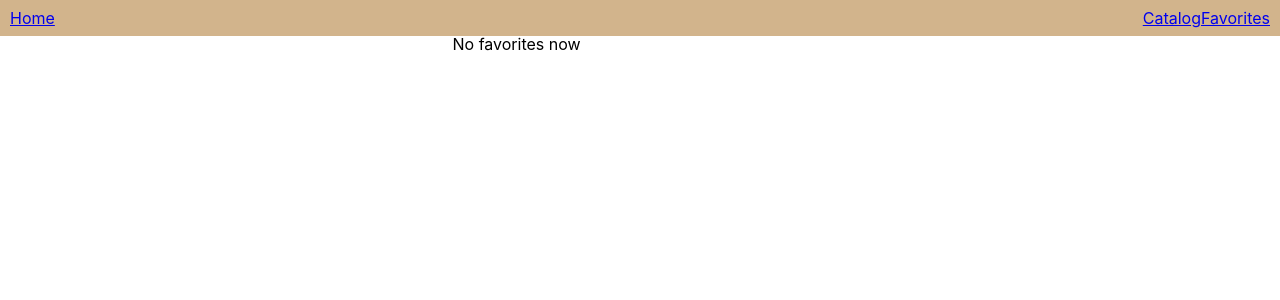
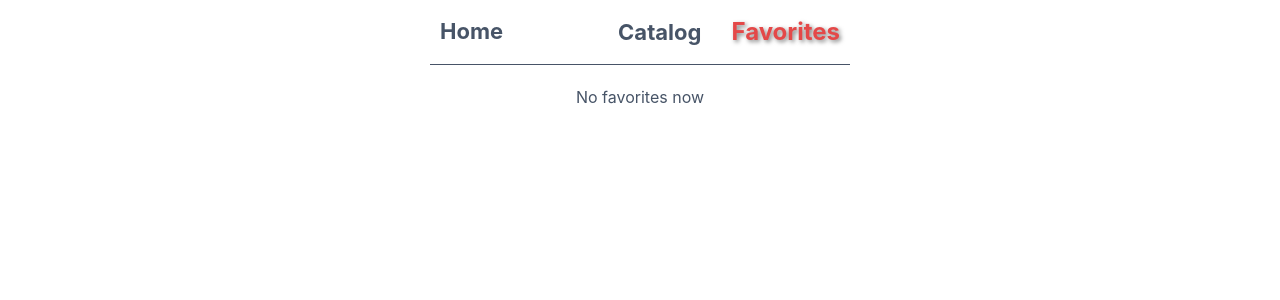
Before and after one commit to summermoved0n/Campervans-project, a React (Create React App) app: page /Campervans-project/favorites in a window 1280 px wide. Shown: the top 300 px of the page. Built offline with nearby package versions, Linux system fonts and the light colour scheme.

Commit message:
header job

```diff
--- a/package.json
+++ b/package.json
@@ -20,6 +20,7 @@
     "react-scripts": "5.0.1",
     "react-transition-group": "^4.4.5",
     "redux-persist": "^6.0.0",
+    "styled-components": "^6.1.12",
     "web-vitals": "^2.1.3"
   },
   "scripts": {
--- a/src/components/Navigation/Navigation.jsx
+++ b/src/components/Navigation/Navigation.jsx
@@ -1,5 +1,6 @@
 import React from 'react';
-import { NavLink, Outlet } from 'react-router-dom';
+import { Outlet } from 'react-router-dom';
+import { StyledLink } from 'services/styles/styledComponents';
 
 import css from './Navigation.module.css';
 
@@ -8,11 +9,11 @@ export default function Navigation() {
     <>
       <header className={css.header}>
         <div>
-          <NavLink to="/">Home</NavLink>
+          <StyledLink to="/">Home</StyledLink>
         </div>
-        <div>
-          <NavLink to="/catalog">Catalog</NavLink>
-          <NavLink to="/favorites">Favorites</NavLink>
+        <div className={css.header_right_wraper}>
+          <StyledLink to="/catalog">Catalog</StyledLink>
+          <StyledLink to="/favorites">Favorites</StyledLink>
         </div>
       </header>
       <div className={css.conteiner}>
--- a/src/components/Navigation/Navigation.module.css
+++ b/src/components/Navigation/Navigation.module.css
@@ -6,8 +6,16 @@
 }
 
 .header {
-  background-color: tan;
-  padding: 10px 10px;
+  margin: 0 auto;
+  width: 400px;
+  padding: 20px 10px;
   display: flex;
   justify-content: space-between;
+  border-bottom: 1px solid var(--text);
 }
+
+.header_right_wraper {
+  display: flex;
+  align-items: center;
+  gap: 30px;
+}
--- a/src/pages/CamperList/CamperList.jsx
+++ b/src/pages/CamperList/CamperList.jsx
@@ -56,7 +56,7 @@ export default function CamperList() {
             ))}
           </ul>
         ) : (
-          <p>
+          <p className={css.cstalog_nocontent_msg}>
             Can't find any campervan in this location <span>🤷‍♂️</span>
           </p>
         )}
--- a/src/pages/CamperList/CamperList.module.css
+++ b/src/pages/CamperList/CamperList.module.css
@@ -1,6 +1,7 @@
 .catalog_block {
   display: flex;
   flex-direction: column;
+  align-items: center;
 }
 
 .catalog_list {
@@ -8,6 +9,12 @@
   flex-direction: column;
   gap: 10px;
   margin-bottom: 50px;
+}
+
+.cstalog_nocontent_msg {
+  font-size: 16px;
+  line-height: 1.5;
+  color: var(--text);
 }
 
 .load_more_btn {
--- a/src/pages/Favorite/Favorite.jsx
+++ b/src/pages/Favorite/Favorite.jsx
@@ -2,14 +2,15 @@ import React from 'react';
 import { useSelector } from 'react-redux';
 import { selectFavorites } from '../../redux/advert/advertsSelectors';
 import CamperListItems from 'components/CamperListItems/CamperListItems';
+import css from './Favorite.module.css';
 
 export default function Favorite() {
   const favorites = useSelector(selectFavorites);
 
   return (
-    <div>
+    <div className={css.favorite_conteiner}>
       {favorites.length > 0 ? (
-        <ul>
+        <ul className={css.favorite_list}>
           {favorites.map(favorite => (
             <CamperListItems
               key={favorite._id}
@@ -19,7 +20,7 @@ export default function Favorite() {
           ))}
         </ul>
       ) : (
-        <p>No favorites now</p>
+        <p className={css.favorite_no_content_msg}>No favorites now</p>
       )}
     </div>
   );
--- /dev/null
+++ b/src/pages/Favorite/Favorite.module.css
@@ -0,0 +1,17 @@
+.favorite_conteiner {
+  padding: 20px 0;
+  display: flex;
+  justify-content: center;
+}
+
+.favorite_list {
+  display: flex;
+  flex-direction: column;
+  gap: 10px;
+}
+
+.favorite_no_content_msg {
+  font-size: 16px;
+  line-height: 1.5;
+  color: var(--text);
+}
--- /dev/null
+++ b/src/services/styles/styledComponents.js
@@ -0,0 +1,14 @@
+import { NavLink } from 'react-router-dom';
+import styled from 'styled-components';
+
+export const StyledLink = styled(NavLink)`
+  color: #475467;
+  text-decoration: none;
+  font-size: 22px;
+  font-weight: 700;
+  &.active {
+    font-size: 24px;
+    color: #e44848;
+    text-shadow: 2px 2px 4px rgba(0, 0, 0, 0.5);
+  }
+`;
```
Also changed, not shown: 1 other file (tests, documents, lock files or other folders).
